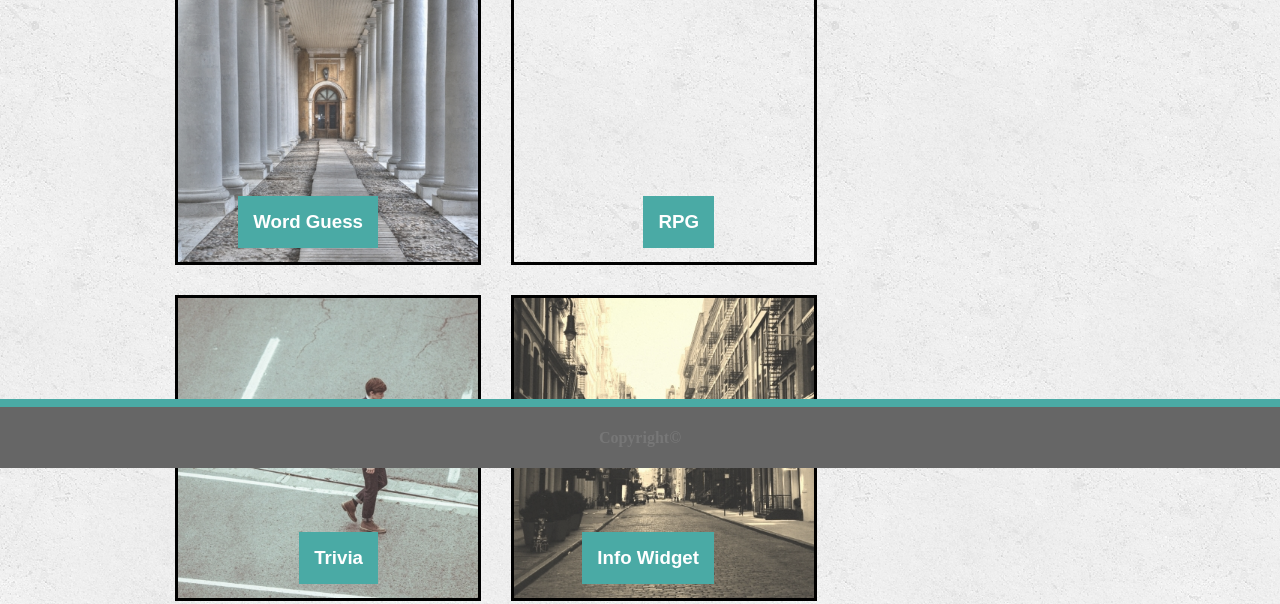
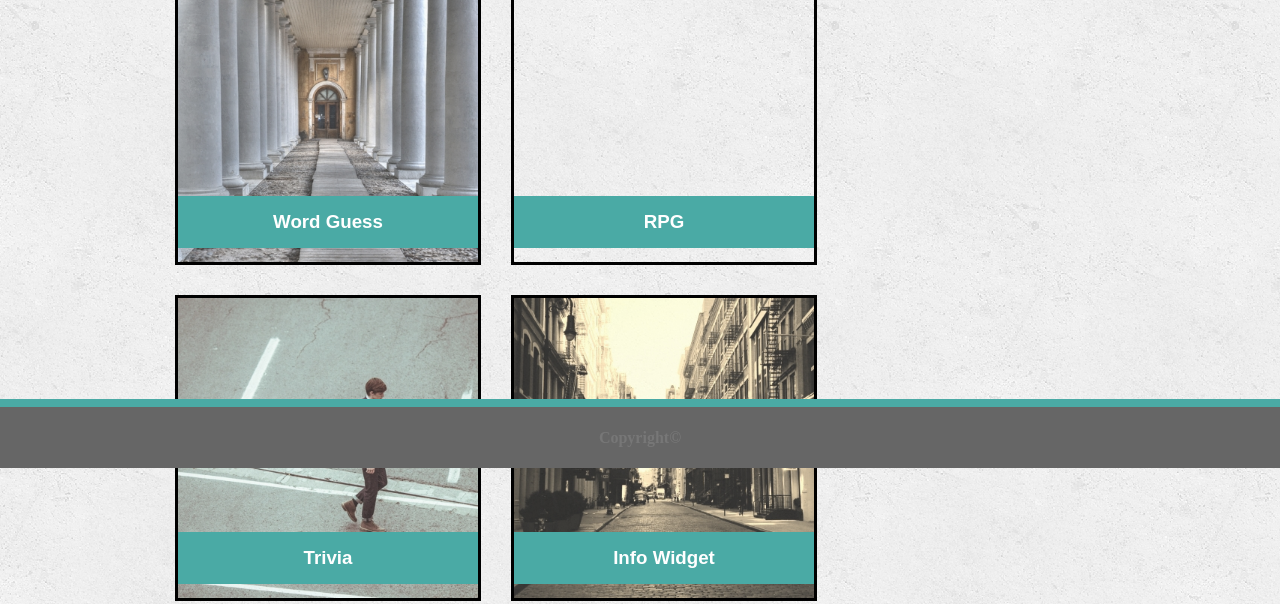
Before and after one commit to eplaza18/Basic-Portfolio, a plain HTML site: page portfolio.html in a window 1280 px wide. Shown: the part 332-936 px from the top of the page. Drawn offline with Linux system fonts and the light colour scheme.

Commit message:
Adjusted banners to fill, last adjust.

```diff
--- a/assets/css/style.css
+++ b/assets/css/style.css
@@ -34,6 +34,7 @@ header {
     border: solid #dddddd;
     background: #ffffff;
     padding: 0px 15px 15px 15px;
+
 }
 
 .aboutme h1 {
@@ -72,7 +73,8 @@ p {
  .work h3 {
      position: absolute;
      bottom: -5px;
-     right: 100px;
+     width: 90%;
+     text-align: center;
      font-family: 'Arial', 'Helvetica Neue', Arial, Helvetica, sans-serif;
      background: #4aaaa5;
      color: #ffffff;
```
Also changed, not shown: portfolio.html (+1 -1 lines).
